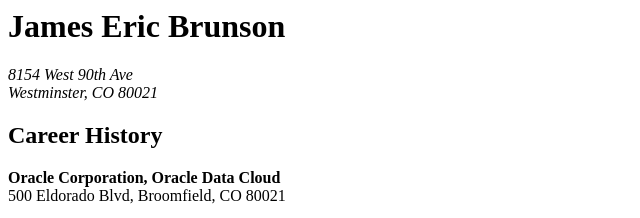
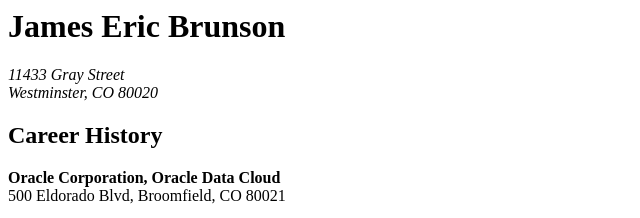
Before and after one commit to brunson/brunson.github.io, a plain HTML site: page resume.html in a window 1280 px wide. Shown: the top 218 px of the page, 0-640 px from the left. Drawn offline with Linux system fonts and the light colour scheme.

Commit message:
Updated addres

```diff
--- a/resume.html
+++ b/resume.html
@@ -5,8 +5,8 @@
 
 <h1>James Eric Brunson</h1>
 <address>
-8154 West 90th Ave<br>
-Westminster, CO 80021<br>
+11433 Gray Street<br>
+Westminster, CO 80020<br>
 </address>
 
 <dt><h2>Career History</h2>
```
